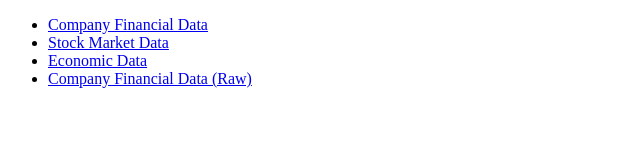
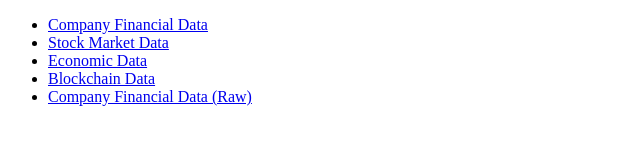
Before and after one commit to tyler-durden01/tyler-durden01.github.io, a plain HTML site: page templates/index.html in a window 1280 px wide. Shown: the whole page, without its empty margins (0-640 px from the left). Drawn offline with nearby package versions, Linux system fonts and the light colour scheme.

Commit message:
Update index.html

```diff
--- a/templates/index.html
+++ b/templates/index.html
@@ -39,6 +39,7 @@
             <li><a href="/get_company_data_clean">Company Financial Data</a></li>
             <li><a href="/market_data">Stock Market Data</a></li>
             <li><a href="/economic_data">Economic Data</a></li>
+            <li><a href="/blockchain_data">Blockchain Data</a></li>
             <li><a href="/get_company_data">Company Financial Data (Raw)</a></li>
             <!-- Add more menu options as needed -->
         </ul>
```
